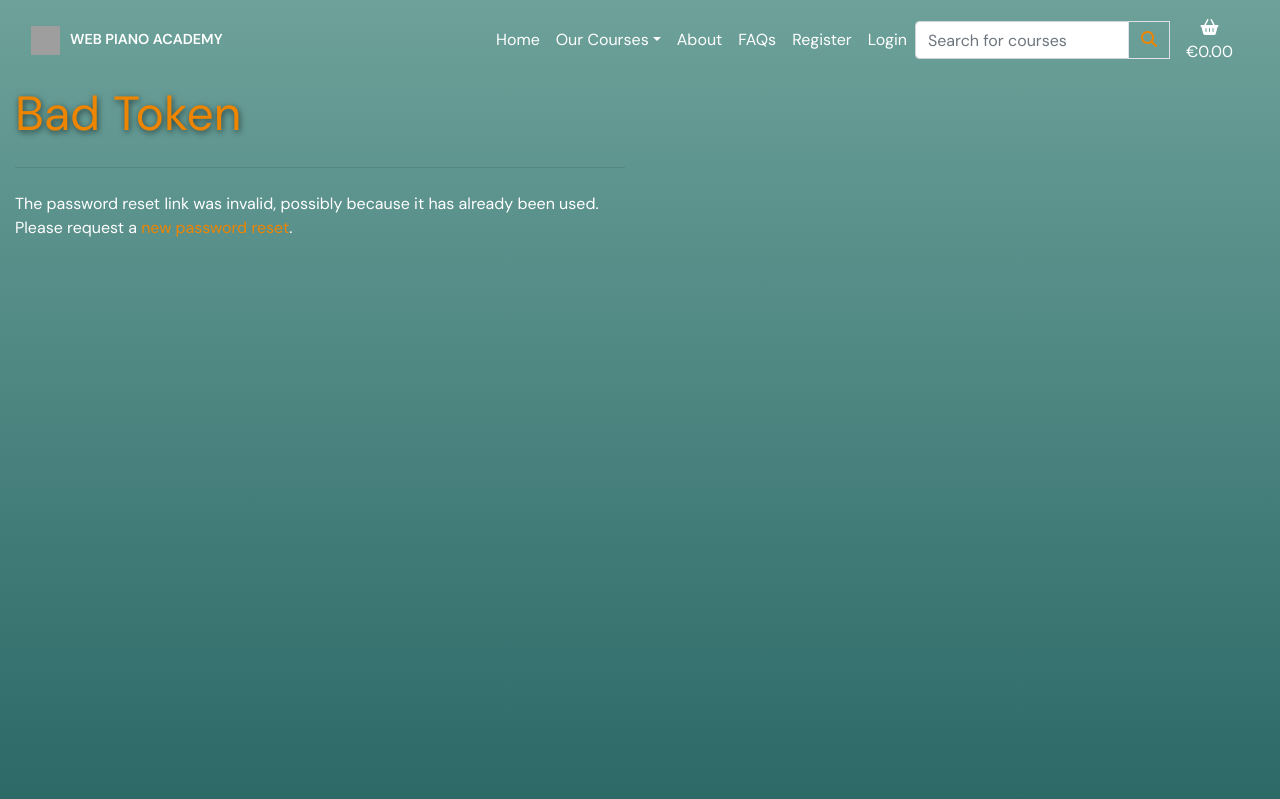
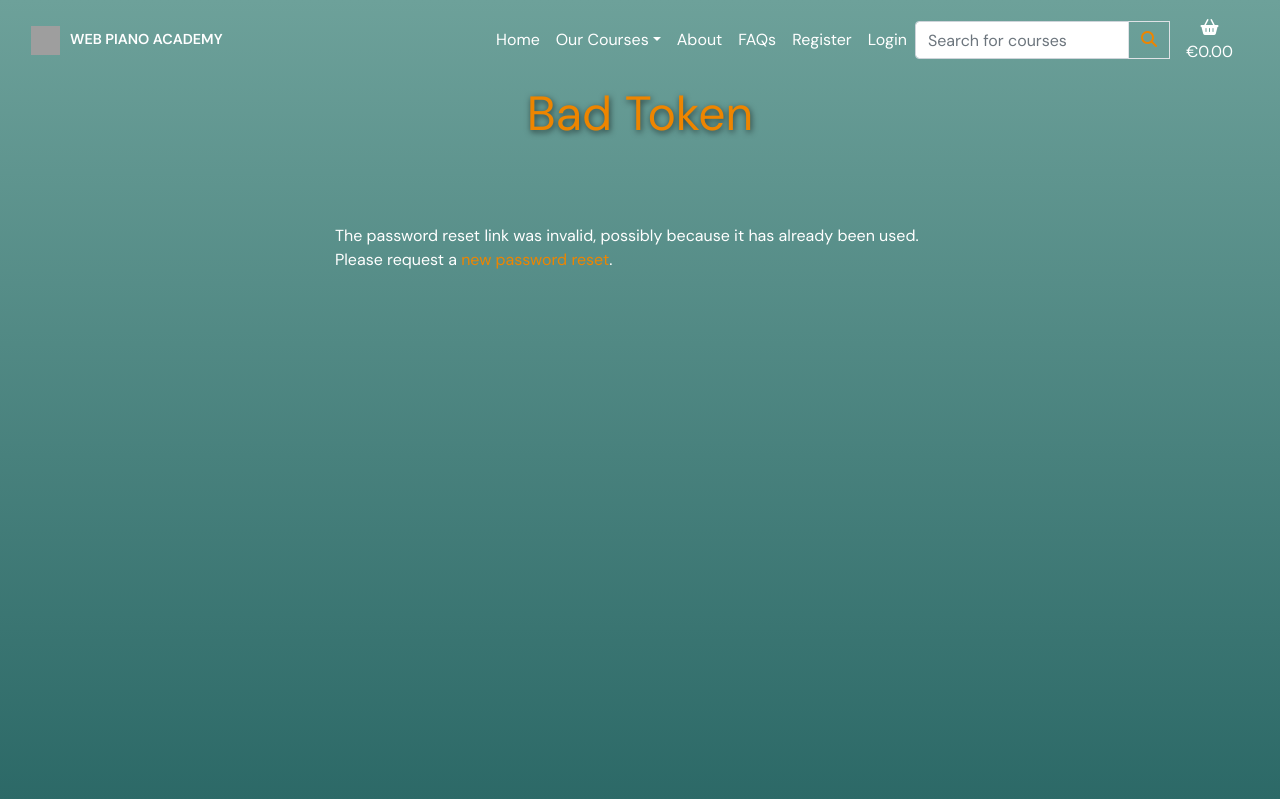
Before and after one commit to LewisMDillon/web-piano-academy, a Django app: a page that uses templates/allauth/account/base.html in a window 1280 px wide. Shown: the top 799 px of the page. Run offline with Django 3.2, Linux system fonts and the light colour scheme; data comes from the database, SQL or seed files in the repository; some libraries are stand-ins or nearby versions; grey boxes are pictures that could not be loaded.

Commit message:
Edit styling on allauth templates

```diff
--- a/home/static/home/style.css
+++ b/home/static/home/style.css
@@ -568,6 +568,12 @@ ul li i:after {
 
 /* -------- ALLAUTH FORMS -------- */
 
+.allauth-form-inner-content {
+    display: flex;
+    flex-direction: column;
+    align-items: center;
+}
+
 .allauth-form-inner-content p {
     margin-top: 1.5rem; /* mt-4 */
     color: #fff; /* text-secondary */
--- a/templates/allauth/account/base.html
+++ b/templates/allauth/account/base.html
@@ -3,7 +3,7 @@
 {% block content %}
     <div class="container header-container default-page-container">
         <div class="overlay"></div>
-        <div class="row">
+        <div class="row justify-content-center">
             <div class="col-12 col-md-6">
                 <div class="allauth-form-inner-content">
                     {% block inner_content %}
--- a/templates/allauth/account/password_reset_from_key.html
+++ b/templates/allauth/account/password_reset_from_key.html
@@ -16,7 +16,7 @@
                 {% csrf_token %}
                 {{ form|crispy }}
                 <a class="btn white-button rounded-0" href="{% url 'account_login' %}">Back to Login</a>
-                <input type="submit" name="action" value="{% trans 'change password' %}"/>
+                <input type="submit" name="action" value="{% trans 'Change Password' %}"/>
             </form>
         {% else %}
             <p>{% trans 'Your password is now changed.' %}</p>
--- a/templates/includes/toasts/toast_info.html
+++ b/templates/includes/toasts/toast_info.html
@@ -2,7 +2,7 @@
     <div class="arrow-up arrow-info"></div>
     <div class="w-100 toast-capper bg-info"></div>
     <div class="toast-header bg-white text-dark">
-        <strong class="mr-auto">Alert!</strong>
+        <strong class="mr-auto">Info</strong>
         <button type="button" class="ml-2 mb-1 close text-dark" data-dismiss="toast" aria-label="Close">
             <span aria-hidden="true">&times;</span>
         </button>
--- a/templates/includes/toasts/toast_success.html
+++ b/templates/includes/toasts/toast_success.html
@@ -15,7 +15,7 @@
             </div>
         </div>
         {% if grand_total %}
-            <p class="logo-font bg-white text-black py-1">Your basket ({{ product_count }})</p>
+            <p class="bg-white text-black py-1">Your basket ({{ product_count }})</p>
             <div class="basket-notification-wrapper">
                 {% for item in basket_items %}
                     <div class="row">
```
Also changed, not shown: products/models.py (+6 -2 lines).
